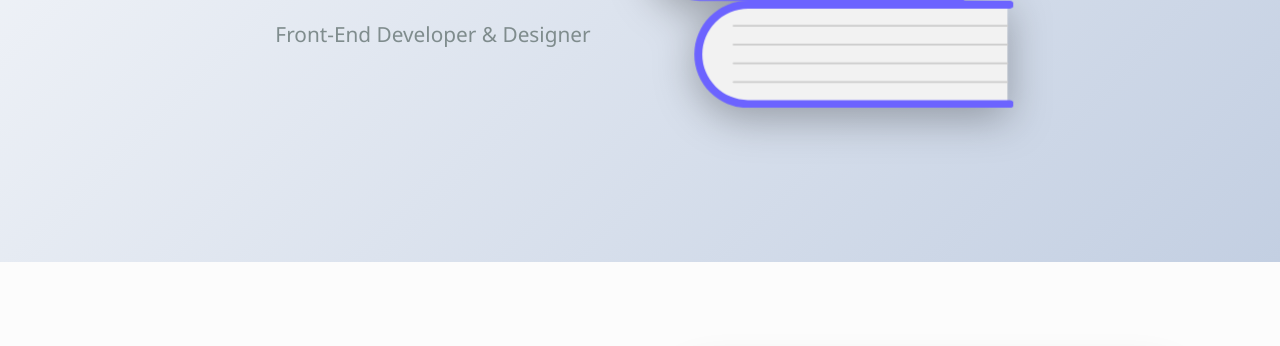
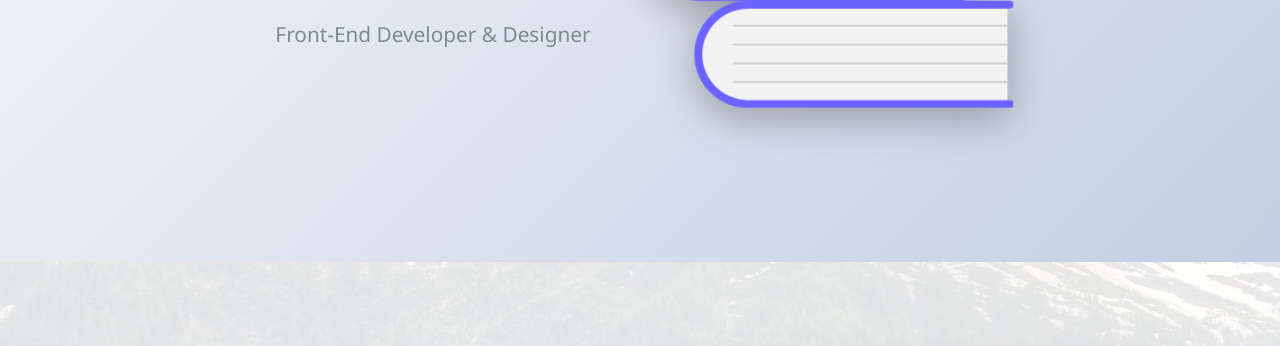
Before and after one commit to islemhanachejsk123/site, a plain HTML site: page index.html in a window 1280 px wide. Shown: the part 375-721 px from the top of the page. Drawn offline with Linux system fonts and the light colour scheme.

Commit message:
Update style.css

```diff
--- a/style.css
+++ b/style.css
@@ -5,7 +5,7 @@ body {
     padding: 0;
     line-height: 1.6;
     color: #333;
-    background-color: #f9f9f9;
+    background-image:linear-gradient(rgba(255, 255, 255, 0.7), rgba(255, 255, 255, 0.7)),   url('assets/img1.jpg')
   }
 
   /* Navbar */
```
